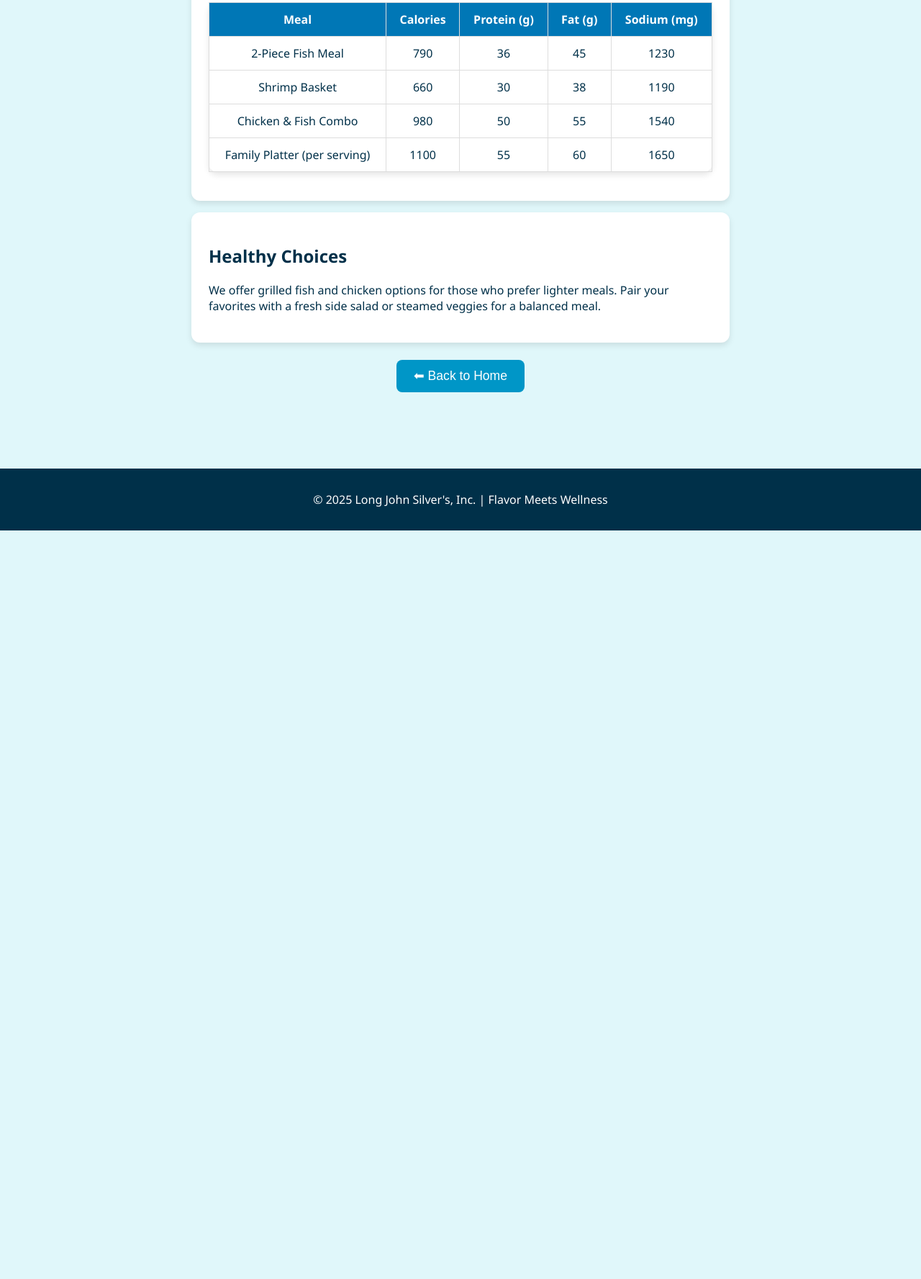
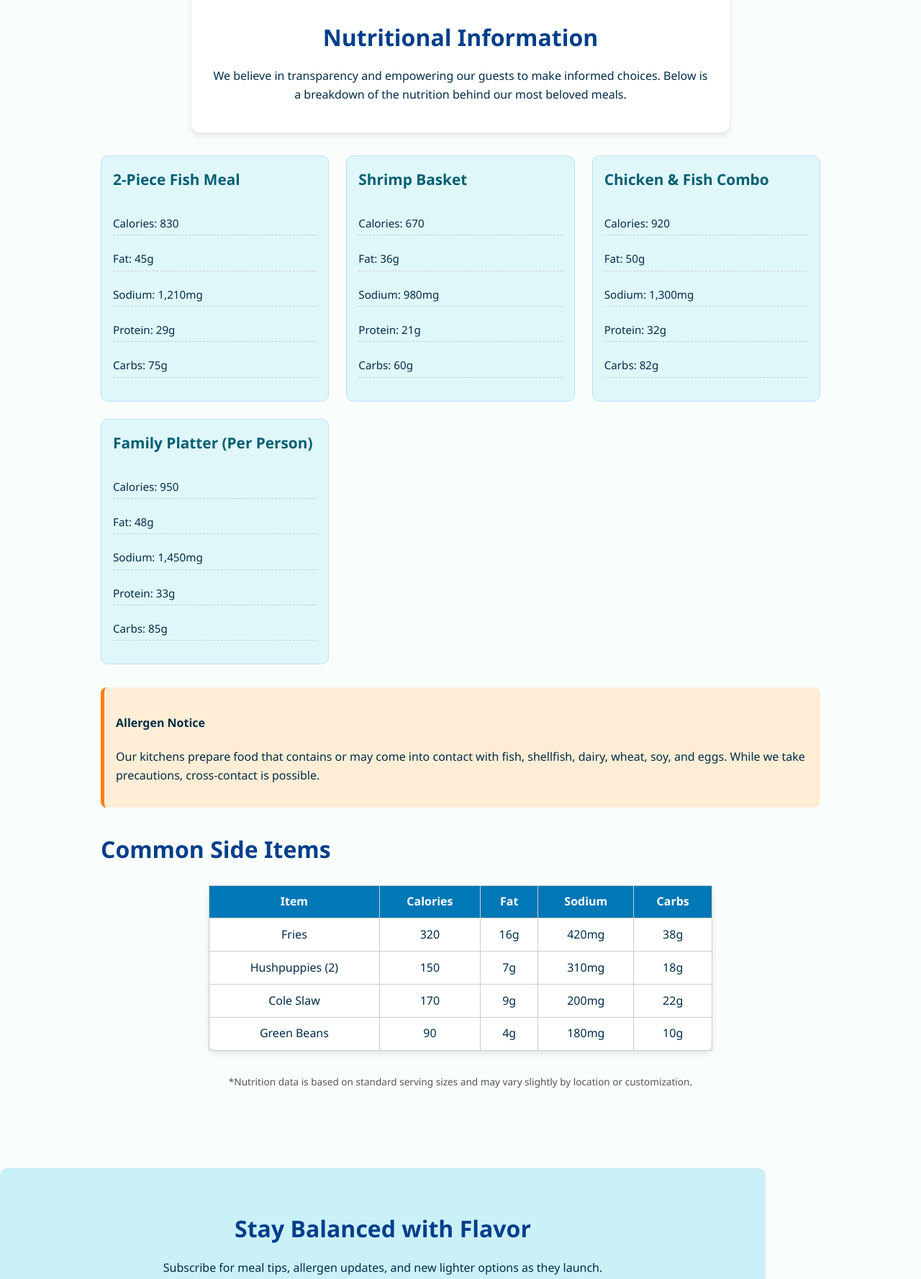
Before and after one commit to Dylan-Carlin/multi, a plain HTML site: page nutrition.html in a window 1280 px wide. Shown: the part 314-2091 px from the top of the page at 72% size. Before the commit the page ends 1051 px from the top, so only its background shows below. Drawn offline with Linux system fonts and the light colour scheme.

Commit message:
Update nutrition.html

```diff
--- a/nutrition.html
+++ b/nutrition.html
@@ -2,47 +2,253 @@
 <html lang="en">
 <head>
   <meta charset="UTF-8" />
-  <title>Nutrition Info | Long John Silver's</title>
+  <meta name="viewport" content="width=device-width, initial-scale=1.0" />
+  <meta name="description" content="Detailed nutritional information for Long John Silver's menu items." />
+  <title>Long John Silver's | Nutrition</title>
   <link rel="stylesheet" href="styles.css" />
+  <style>
+    body {
+      margin: 0;
+      font-family: 'Segoe UI', sans-serif;
+      background: #f9fdfc;
+      color: #002c47;
+      line-height: 1.6;
+    }
+    header, footer {
+      background: #0077b6;
+      color: white;
+      text-align: center;
+      padding: 2rem 1rem;
+    }
+    nav a {
+      margin: 0 15px;
+      color: white;
+      font-weight: 600;
+      text-decoration: none;
+    }
+    .section {
+      padding: 3rem 1rem;
+      max-width: 1000px;
+      margin: auto;
+    }
+    .section h2 {
+      color: #023e8a;
+      font-size: 2rem;
+      margin-bottom: 1rem;
+    }
+    .intro {
+      text-align: center;
+      margin-bottom: 2rem;
+    }
+    .nutrition-cards {
+      display: grid;
+      grid-template-columns: repeat(auto-fill, minmax(250px, 1fr));
+      gap: 1.5rem;
+    }
+    .nutri-card {
+      background: #e0f7fa;
+      padding: 1rem;
+      border-radius: 10px;
+      border: 1px solid #bde0fe;
+    }
+    .nutri-card h4 {
+      margin-top: 0;
+      font-size: 1.3rem;
+      color: #005f73;
+    }
+    .nutri-card ul {
+      list-style: none;
+      padding: 0;
+    }
+    .nutri-card li {
+      padding: 4px 0;
+      border-bottom: 1px dashed #ccc;
+      font-size: 0.95rem;
+    }
+    .highlight {
+      background: #ffedd5;
+      padding: 1rem;
+      border-left: 5px solid #ff7f11;
+      margin: 2rem 0;
+      border-radius: 8px;
+    }
+    .disclaimer {
+      font-size: 0.85rem;
+      color: #555;
+      text-align: center;
+      margin-top: 2rem;
+    }
+    table {
+      width: 100%;
+      border-collapse: collapse;
+      margin-top: 1.5rem;
+    }
+    table, th, td {
+      border: 1px solid #ccc;
+    }
+    th {
+      background-color: #0077b6;
+      color: white;
+      padding: 0.6rem;
+    }
+    td {
+      padding: 0.6rem;
+      text-align: center;
+    }
+    .cta {
+      background: #caf0f8;
+      padding: 2rem;
+      border-radius: 10px;
+      text-align: center;
+      margin: 3rem 0;
+    }
+    .cta input[type="email"] {
+      padding: 0.5rem;
+      font-size: 1rem;
+      width: 250px;
+      border: 1px solid #ccc;
+      border-radius: 4px;
+    }
+    .cta button {
+      background: #0077b6;
+      color: white;
+      border: none;
+      padding: 0.6rem 1.2rem;
+      font-size: 1rem;
+      margin-left: 1rem;
+      cursor: pointer;
+      border-radius: 5px;
+    }
+    footer p {
+      margin: 0.3rem 0;
+    }
+  </style>
 </head>
 <body>
+
   <header>
-    <h1>🥗 Nutrition at Long John Silver's</h1>
-    <p class="tagline">Balance Flavor & Wellness</p>
+    <h1>Long John Silver's</h1>
+    <p>Seafood Treasures Since 1969</p>
+    <nav>
+      <a href="index.html">Home</a>
+      <a href="nutrition.html">Nutrition</a>
+      <a href="locations.html">Locations</a>
+      <a href="careers.html">Careers</a>
+    </nav>
   </header>
 
-  <main>
-    <section class="nutrition-details">
-      <h2>Meal Nutrition Breakdown</h2>
-      <table>
-        <thead>
-          <tr>
-            <th>Meal</th>
-            <th>Calories</th>
-            <th>Protein (g)</th>
-            <th>Fat (g)</th>
-            <th>Sodium (mg)</th>
-          </tr>
-        </thead>
-        <tbody>
-          <tr><td>2-Piece Fish Meal</td><td>790</td><td>36</td><td>45</td><td>1230</td></tr>
-          <tr><td>Shrimp Basket</td><td>660</td><td>30</td><td>38</td><td>1190</td></tr>
-          <tr><td>Chicken & Fish Combo</td><td>980</td><td>50</td><td>55</td><td>1540</td></tr>
-          <tr><td>Family Platter (per serving)</td><td>1100</td><td>55</td><td>60</td><td>1650</td></tr>
-        </tbody>
-      </table>
-    </section>
+  <section class="section">
+    <div class="intro">
+      <h2>Nutritional Information</h2>
+      <p>We believe in transparency and empowering our guests to make informed choices. Below is a breakdown of the nutrition behind our most beloved meals.</p>
+    </div>
 
-    <section class="healthy-options">
-      <h2>Healthy Choices</h2>
-      <p>We offer grilled fish and chicken options for those who prefer lighter meals. Pair your favorites with a fresh side salad or steamed veggies for a balanced meal.</p>
-    </section>
+    <div class="nutrition-cards">
+      <div class="nutri-card">
+        <h4>2-Piece Fish Meal</h4>
+        <ul>
+          <li>Calories: 830</li>
+          <li>Fat: 45g</li>
+          <li>Sodium: 1,210mg</li>
+          <li>Protein: 29g</li>
+          <li>Carbs: 75g</li>
+        </ul>
+      </div>
+      <div class="nutri-card">
+        <h4>Shrimp Basket</h4>
+        <ul>
+          <li>Calories: 670</li>
+          <li>Fat: 36g</li>
+          <li>Sodium: 980mg</li>
+          <li>Protein: 21g</li>
+          <li>Carbs: 60g</li>
+        </ul>
+      </div>
+      <div class="nutri-card">
+        <h4>Chicken & Fish Combo</h4>
+        <ul>
+          <li>Calories: 920</li>
+          <li>Fat: 50g</li>
+          <li>Sodium: 1,300mg</li>
+          <li>Protein: 32g</li>
+          <li>Carbs: 82g</li>
+        </ul>
+      </div>
+      <div class="nutri-card">
+        <h4>Family Platter (Per Person)</h4>
+        <ul>
+          <li>Calories: 950</li>
+          <li>Fat: 48g</li>
+          <li>Sodium: 1,450mg</li>
+          <li>Protein: 33g</li>
+          <li>Carbs: 85g</li>
+        </ul>
+      </div>
+    </div>
 
-    <button onclick="window.location.href='index.html'">⬅ Back to Home</button>
-  </main>
+    <div class="highlight">
+      <h4>Allergen Notice</h4>
+      <p>Our kitchens prepare food that contains or may come into contact with fish, shellfish, dairy, wheat, soy, and eggs. While we take precautions, cross-contact is possible.</p>
+    </div>
+
+    <h2>Common Side Items</h2>
+    <table>
+      <tr>
+        <th>Item</th>
+        <th>Calories</th>
+        <th>Fat</th>
+        <th>Sodium</th>
+        <th>Carbs</th>
+      </tr>
+      <tr>
+        <td>Fries</td>
+        <td>320</td>
+        <td>16g</td>
+        <td>420mg</td>
+        <td>38g</td>
+      </tr>
+      <tr>
+        <td>Hushpuppies (2)</td>
+        <td>150</td>
+        <td>7g</td>
+        <td>310mg</td>
+        <td>18g</td>
+      </tr>
+      <tr>
+        <td>Cole Slaw</td>
+        <td>170</td>
+        <td>9g</td>
+        <td>200mg</td>
+        <td>22g</td>
+      </tr>
+      <tr>
+        <td>Green Beans</td>
+        <td>90</td>
+        <td>4g</td>
+        <td>180mg</td>
+        <td>10g</td>
+      </tr>
+    </table>
+
+    <div class="disclaimer">
+      <p>*Nutrition data is based on standard serving sizes and may vary slightly by location or customization.</p>
+    </div>
+  </section>
+
+  <section class="section cta">
+    <h2>Stay Balanced with Flavor</h2>
+    <p>Subscribe for meal tips, allergen updates, and new lighter options as they launch.</p>
+    <form>
+      <input type="email" placeholder="you@example.com" required />
+      <button type="submit">Subscribe</button>
+    </form>
+  </section>
 
   <footer>
-    <p>&copy; 2025 Long John Silver's, Inc. | Flavor Meets Wellness</p>
+    <p>&copy; 2025 Long John Silver's, Inc.</p>
+    <p>📞 1-800-SEA-FOOD | ✉️ nutrition@ljs.com</p>
+    <p><a href="careers.html" style="color:white;">Join Our Crew</a></p>
   </footer>
+
 </body>
 </html>
```
